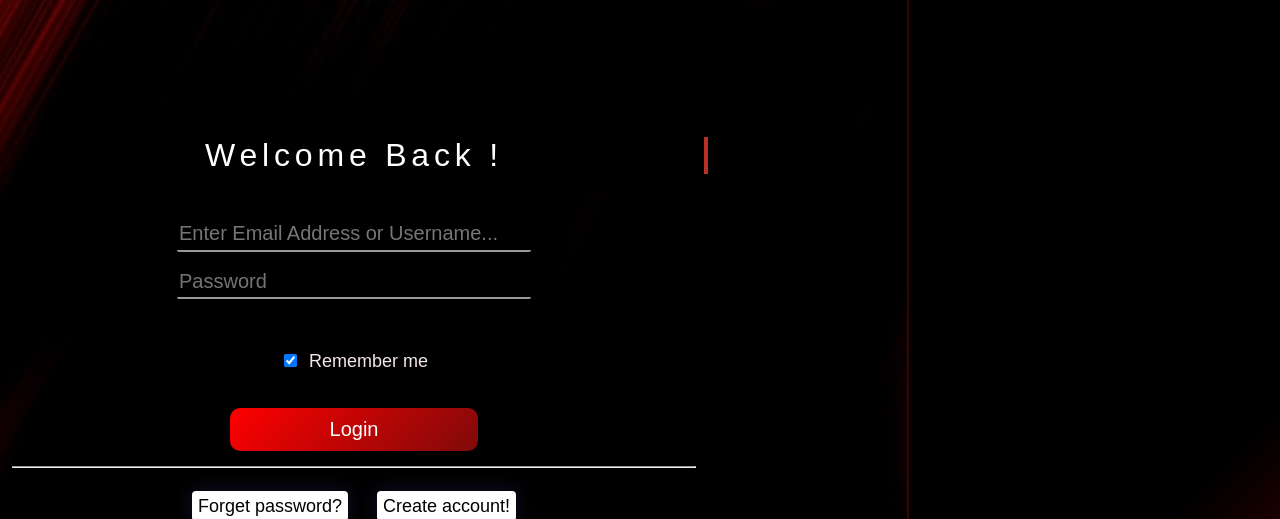
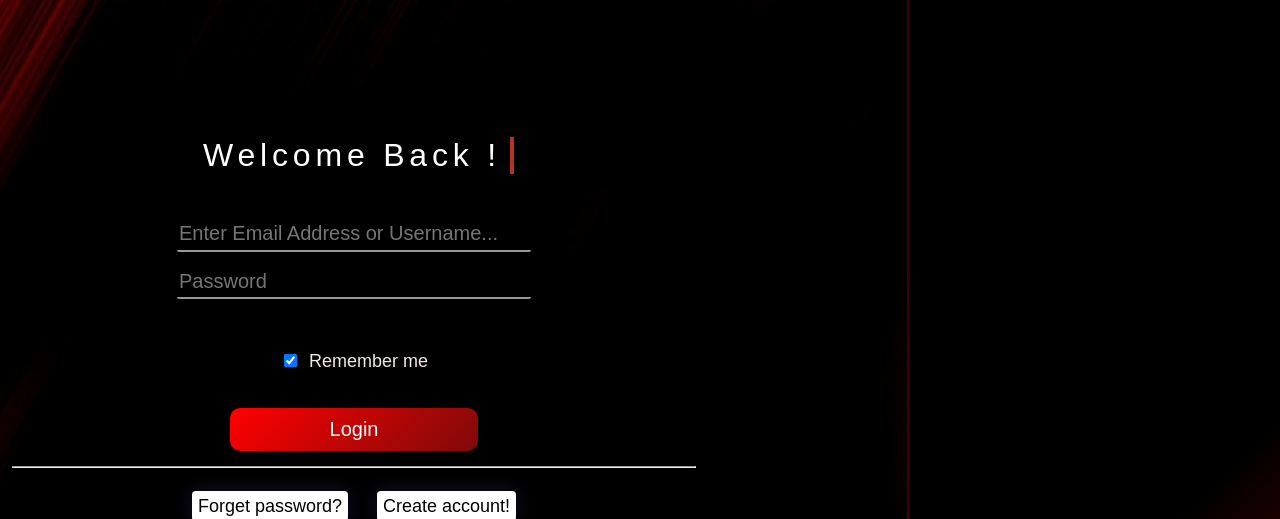
Before and after one commit to AdhamMontaser/FitNation, a PHP site: page /login.html in a window 1280 px wide. Shown: the top 519 px of the page. Run offline with PHP 8.4, Linux system fonts and the light colour scheme.

Commit message:
fixed animation bug

```diff
--- a/css/login.css
+++ b/css/login.css
@@ -134,7 +134,7 @@
   border-right: 0.15em solid rgb(183, 50, 38);
   white-space: nowrap;
   margin: 0 auto;
-  width: inherit;
+  width: 45%;
   letter-spacing: 0.15em;
   animation: typing 1.5s steps(20, end), blink-caret 0.75s step-end infinite;
 }
```
